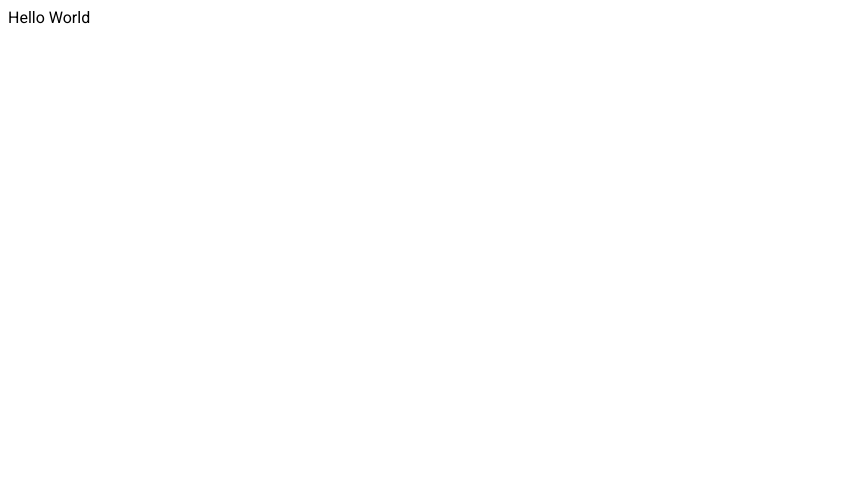
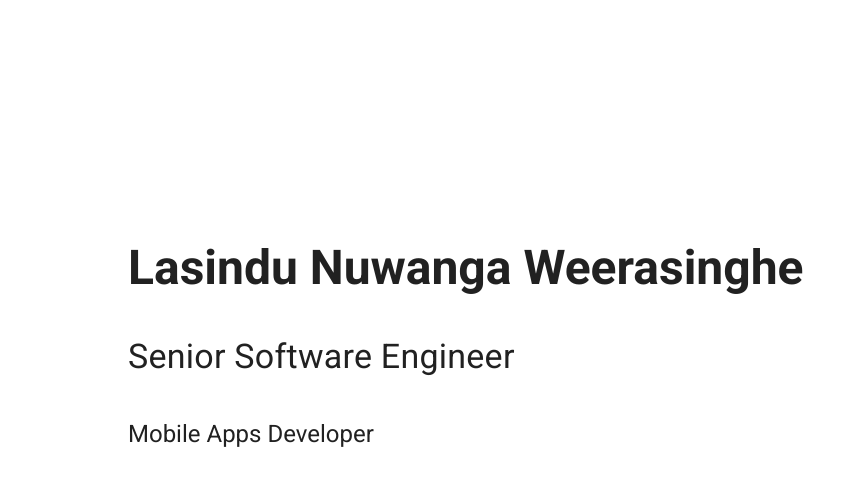
Before and after one commit to LassazVegaz/portfolio, a Next.js app: page / in a window 1280 px wide. Shown: the top 486 px of the page, without its empty margins (0-857 px from the left). Built offline with nearby package versions, Linux system fonts and the light colour scheme.

Commit message:
basic first part

```diff
--- a/src/app/layout.tsx
+++ b/src/app/layout.tsx
@@ -1,3 +1,4 @@
+import { CssBaseline } from "@mui/material";
 import type { Metadata } from "next";
 import { Roboto } from "next/font/google";
 
@@ -19,7 +20,10 @@ export default function RootLayout({
 }) {
   return (
     <html lang="en">
-      <body className={roboto.className}>{children}</body>
+      <body className={roboto.className}>
+        <CssBaseline />
+        {children}
+      </body>
     </html>
   );
 }
--- a/src/app/page.tsx
+++ b/src/app/page.tsx
@@ -1,3 +1,17 @@
+import { Box, Typography } from "@mui/material";
+
 export default function Home() {
-  return <div>Hello World</div>;
+  return (
+    <Box height="100vh" display="flow-root">
+      <Typography variant="h3" fontWeight={900} ml="10vw" mt="30vh">
+        Lasindu Nuwanga Weerasinghe
+      </Typography>
+      <Typography variant="h4" ml="10vw" mt="5vh">
+        Senior Software Engineer
+      </Typography>
+      <Typography variant="h5" ml="10vw" mt="5vh">
+        Mobile Apps Developer
+      </Typography>
+    </Box>
+  );
 }
```
